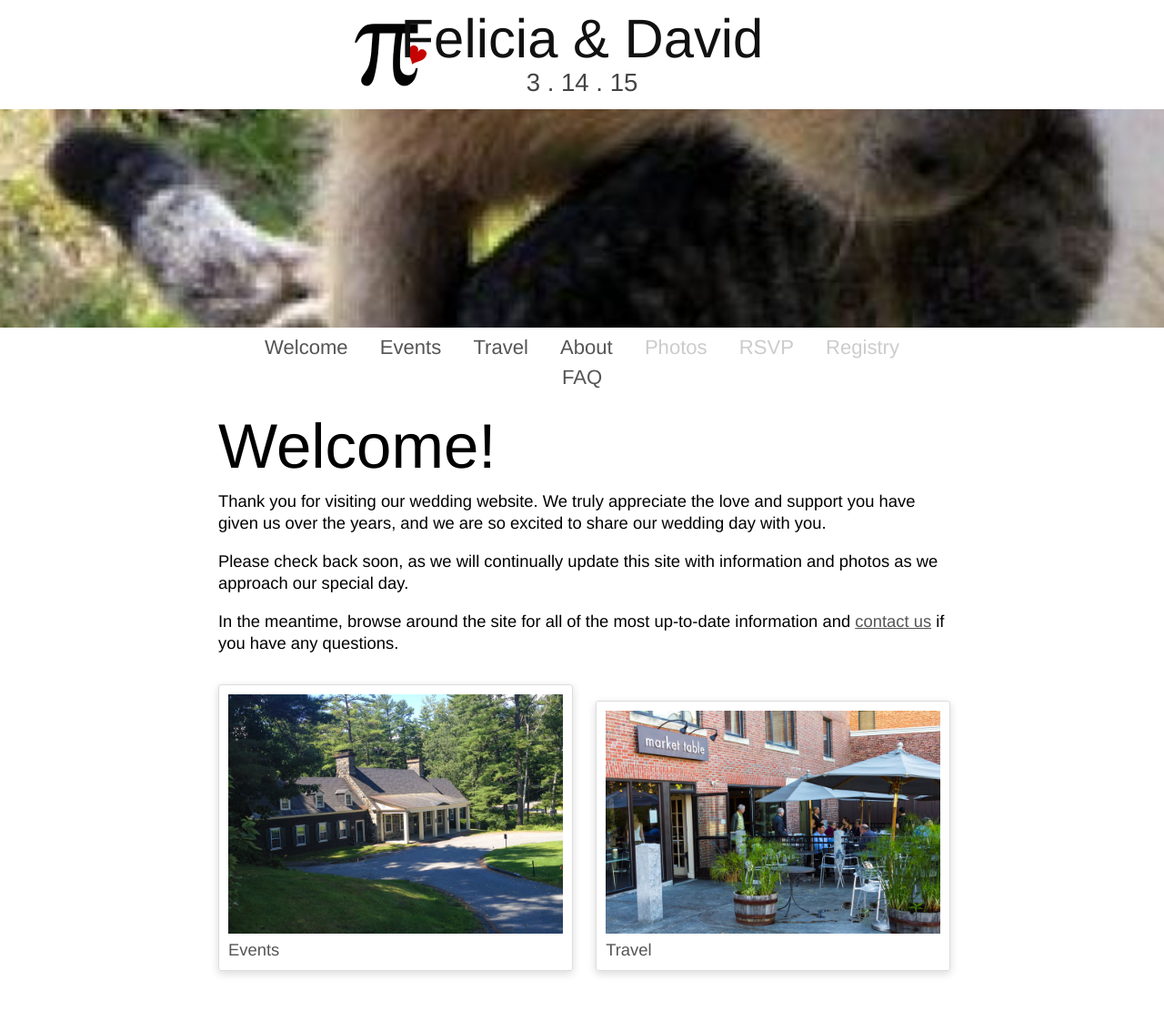
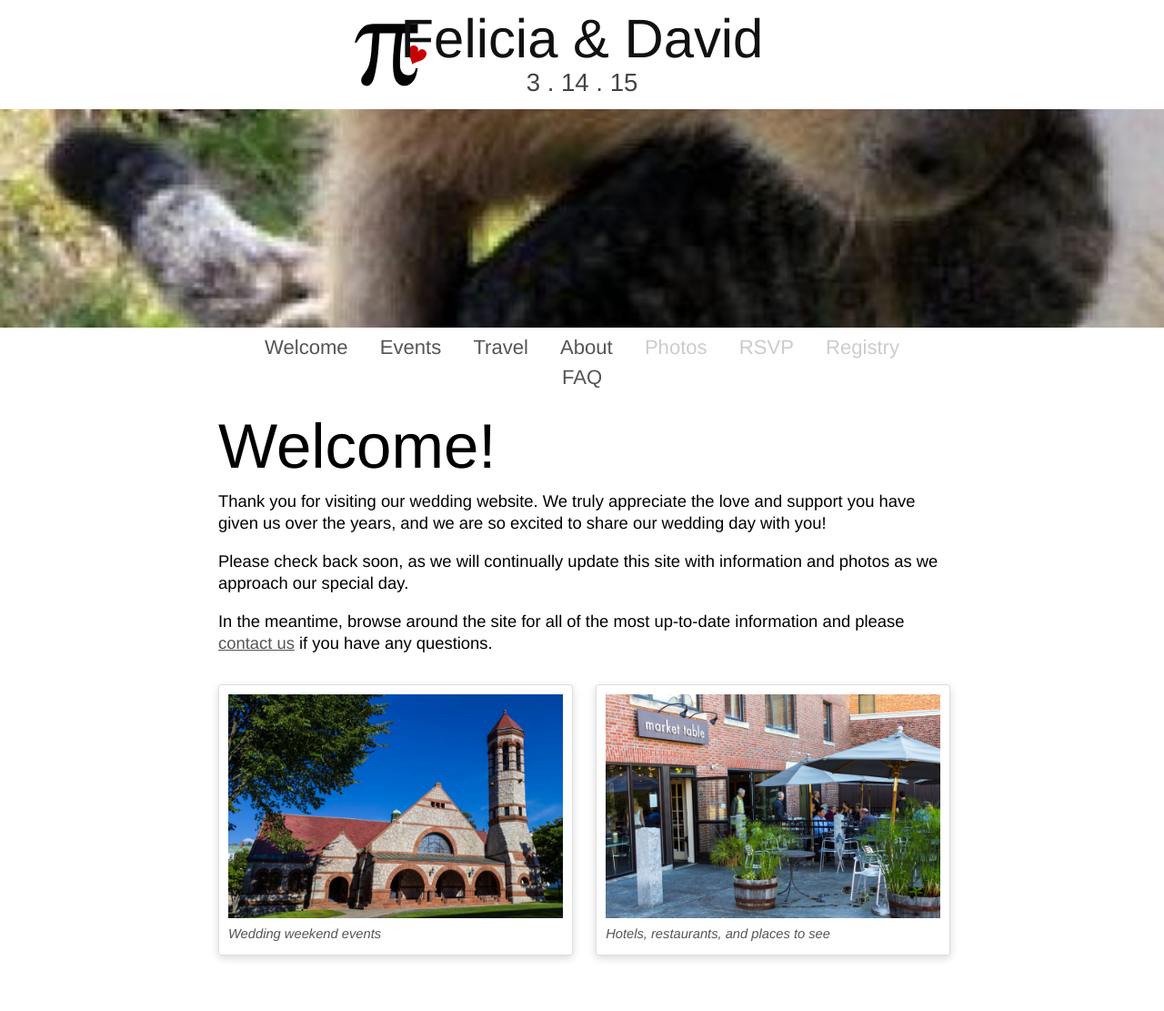
Before and after one commit to dnschnur/piday.github.com, a Jekyll site: the page built from index.md, in a window 1280 px wide. Shown: the top 1111 px of the page at 91% size. Built offline with Jekyll 4.4.1, drawn with Linux system fonts in a browser that asks for light colours; nearby versions of some CDN libraries.

Commit message:
Tweaked welcome page text and photos.

```diff
--- a/index.md
+++ b/index.md
@@ -4,23 +4,23 @@ layout: default
 
 ## Welcome! ##
 
-Thank you for visiting our wedding website. We truly appreciate the love and support you have given us over the years, and we are so excited to share our wedding day with you.
+Thank you for visiting our wedding website. We truly appreciate the love and support you have given us over the years, and we are so excited to share our wedding day with you!
 
 Please check back soon, as we will continually update this site with information and photos as we approach our special day.
 
-In the meantime, browse around the site for all of the most up-to-date information and [contact us](/about/contact.html) if you have any questions.
+In the meantime, browse around the site for all of the most up-to-date information and please [contact us](/about/contact.html) if you have any questions.
 
 <div class="quick-links">
   <div class="quick-link">
     <a href="/events" class="photo">
-      <img src="/images/places/doc-house.jpg">
-      <div class="caption">Events</div>
+      <img src="/images/places/rollins.jpg">
+      <div class="caption">Wedding weekend events</div>
     </a>
   </div>
   <div class="quick-link">
     <a href="/travel" class="photo">
       <img src="/images/places/market-table.jpg">
-      <div class="caption">Travel</div>
+      <div class="caption">Hotels, restaurants, and places to see</div>
     </a>
   </div>
 </div>
--- a/piday.css
+++ b/piday.css
@@ -249,6 +249,11 @@ a:hover + .menu-dropdown {
   width: 40%;
 }
 
+.photo .caption {
+  font-size: 0.8em;
+  font-style: italic;
+}
+
 .map {
   border: 0;
   height: 480px;
```
